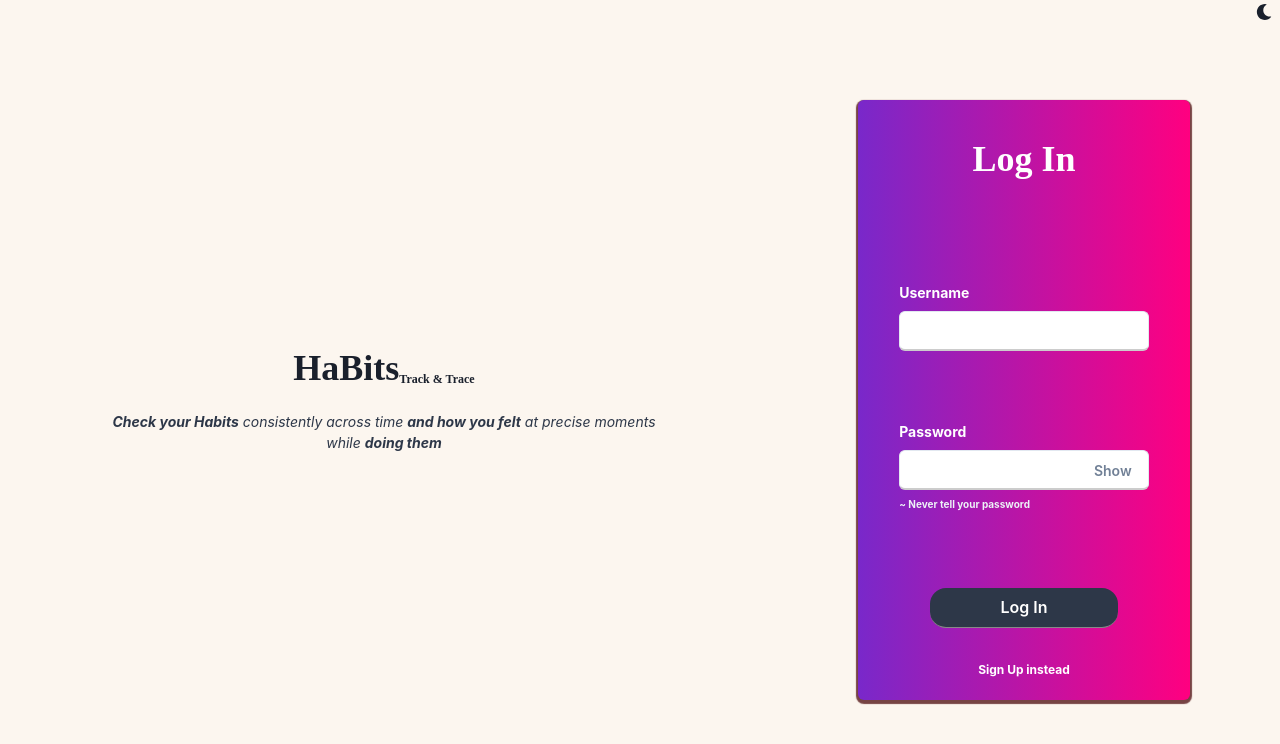
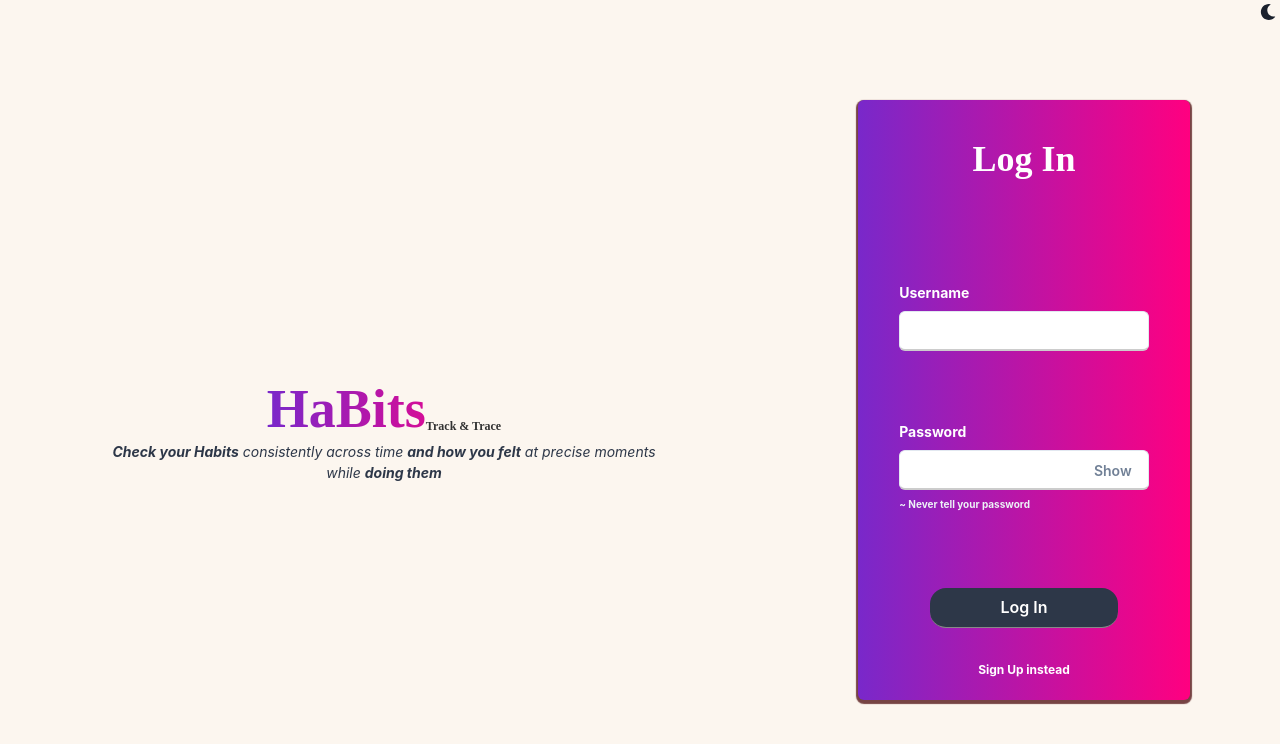
Before and after one commit to Ellie1341994/HaBitsProject, a React (Create React App) app in the folder habitsreactclient/: page /login in a window 1280 px wide. Shown: the top 744 px of the page. Built offline with nearby package versions, Linux system fonts and the light colour scheme.

Commit message:
Changed App title, its container and menu layouts and styles

```diff
--- a/habitsreactclient/src/components/AppMenu.tsx
+++ b/habitsreactclient/src/components/AppMenu.tsx
@@ -2,30 +2,24 @@ import * as React from "react";
 import { ColorModeSwitcher } from "../ColorModeSwitcher";
 import { AnimatedFlex } from "./miscellaneous/AnimatedChakraComponents";
 import { AnimatePresence } from "framer-motion";
-import { Link } from "@chakra-ui/react";
-export class AppMenu extends React.Component<any, any> {
-  constructor(props: any) {
-    super(props);
-    this.state = { popInstructionsWindow: false };
-    this.displayInstructions = this.displayInstructions.bind(this);
-  }
-  displayInstructions(event: any) {
-    event.preventDefault();
-  }
-  render() {
+import { Link, useColorModeValue } from "@chakra-ui/react";
+export function AppMenu(props: any): any {
   return (
     <AnimatedFlex
       fontFamily="serif"
-        justify={this.props.displayAsUserMenu ? "space-between" : "flex-end"}
+      bgColor={useColorModeValue("#fcf6ef", "gray.800")}
+      zIndex="2"
+      justify={props.displayAsUserMenu ? "space-evenly" : "flex-end"}
       align="center"
-        pos="absolute"
-        right="1"
+      position={props.displayAsUserMenu ? "fixed" : "absolute"}
+      top="0"
       fontSize={{ base: "10px", md: "14px" }}
-        w={{ base: "100%", md: "35%" }}
+      w={{ base: "100%", md: "100%" }}
+      p={props.displayAsUserMenu ? "1vh 0 1vh 0" : "0"}
       layout={true}
     >
       <AnimatePresence>
-          {this.props.displayAsUserMenu && (
+        {props.displayAsUserMenu && (
           <>
             <AnimatedFlex
               fontFamily="sans-serif"
@@ -34,15 +28,15 @@ export class AppMenu extends React.Component<any, any> {
               animate={{ opacity: 1 }}
               exit={{ opacity: 0 }}
               justify="space-evenly"
-                w="100%"
+              w="80%"
               as="span"
             >
-                {this.props.children}
+              {props.children}
               <Link
                 _active={{ bgColor: "none", border: "none" }}
                 _focus={{ border: "none" }}
                 href="logout"
-                  onClick={this.props.logOutUser}
+                onClick={props.logOutUser}
               >
                 Logout
               </Link>
@@ -50,7 +44,7 @@ export class AppMenu extends React.Component<any, any> {
                 _active={{ bgColor: "none", border: "none" }}
                 _focus={{ border: "none" }}
                 href="instructions"
-                  onClick={this.displayInstructions}
+                onClick={(e) => e.preventDefault()}
               >
                 Instructions
               </Link>
@@ -62,4 +56,3 @@ export class AppMenu extends React.Component<any, any> {
     </AnimatedFlex>
   );
 }
-}
--- a/habitsreactclient/src/components/AppTitle.tsx
+++ b/habitsreactclient/src/components/AppTitle.tsx
@@ -7,6 +7,19 @@ import { Text, useColorModeValue } from "@chakra-ui/react";
 import { AnimatePresence } from "framer-motion";
 
 function AppHeading({ subText, userTitle }: any) {
+  const lightColors: any = {
+    bgColor: "#fff",
+    text: "#333",
+    gradient: { c1: "#7928CA", c2: "#FF0080" },
+  };
+  const darkColors: any = {
+    bgColor: "#333",
+    text: "#fff",
+    gradient: { c1: "#788389", c2: "#A77" },
+  };
+  let colorMode: any = useColorModeValue(lightColors, darkColors);
+  let gradient: string =
+    "linear(to-r," + colorMode.gradient.c1 + "," + colorMode.gradient.c2 + ")";
   const [animationType, setAnimationType] = React.useState(
     userTitle !== "" ? "standby" : "intro"
   );
@@ -62,16 +75,16 @@ function AppHeading({ subText, userTitle }: any) {
       exit={{ opacity: 0 }}
       variants={variants}
       fontFamily="serif"
+      bgGradient={gradient}
+      bgClip="text"
       as="h1"
-      mt="0"
-      mb="5"
-      fontSize={{ base: "18px", md: "36px" }}
+      fontSize={{ base: "18px", md: "54px" }}
       isTruncated={true}
       maxW="100%"
     >
       {userTitle?.replace(/^\w/, (fc: string) => fc.toUpperCase())}
       HaBits
-      <Text as="sub" fontSize="xs">
+      <Text color="#333" as="sub" fontSize="xs">
         {subText}
       </Text>
     </AnimatedHeading>
--- a/habitsreactclient/src/components/AppTitleContainer.tsx
+++ b/habitsreactclient/src/components/AppTitleContainer.tsx
@@ -6,12 +6,10 @@ export default function AppTitleContainer(props: any) {
     <Flex
       direction="column"
       align="center"
-      justify={{
-        base: "flex-end",
-        md: props.displayAsUserTitle ? "flex-end" : "center",
-      }}
+      justify="flex-end"
       w="75%"
-      h="20%"
+      mt="10vh"
+      mb="2.5vh"
       textAlign="center"
       style={{ userSelect: "none" }}
     >
```
Lines whose indentation alone changed are shown as unchanged.
